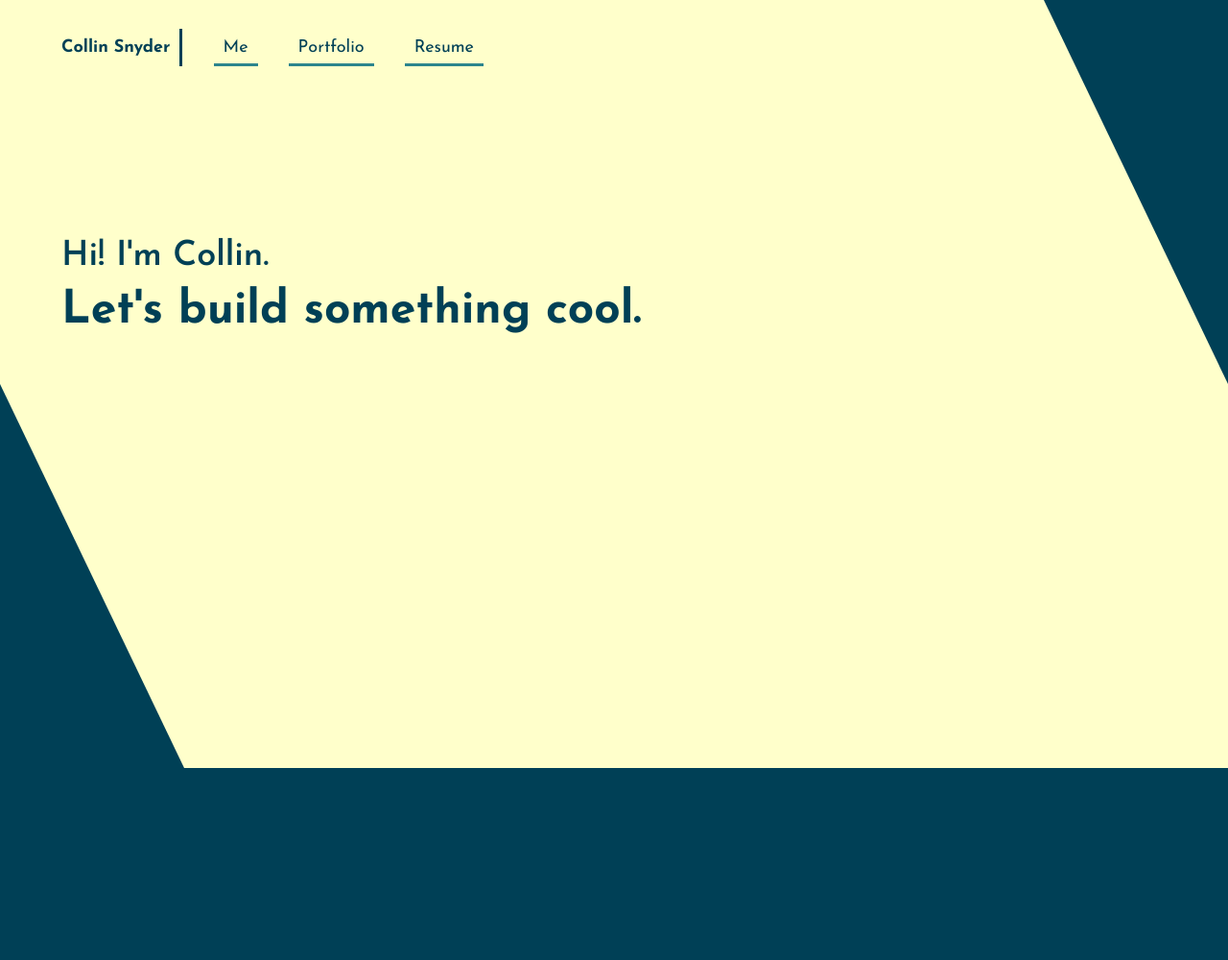
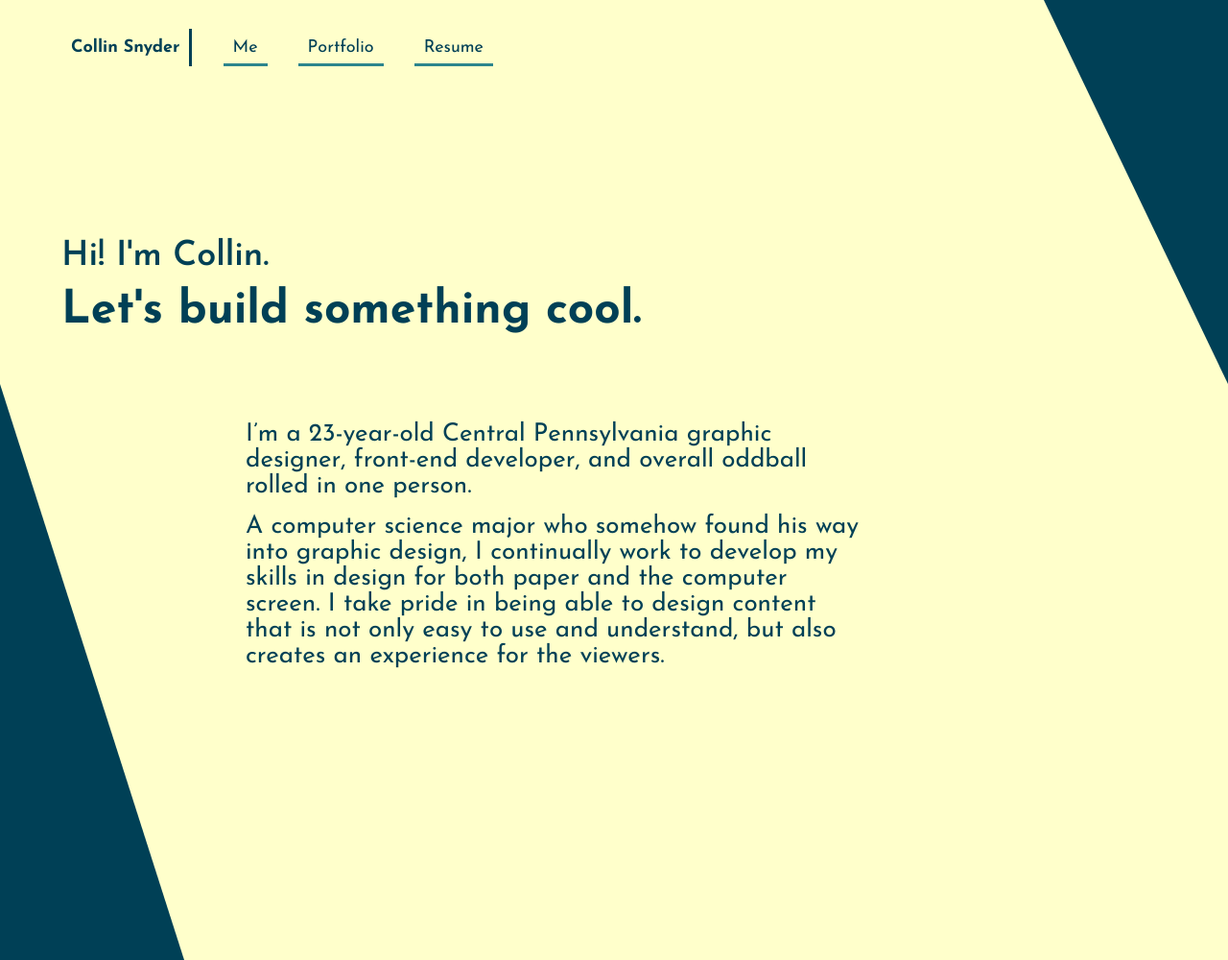
Before and after one commit to cds8410/portfolio, a plain HTML site: page index.html in a window 1280 px wide. Shown: the whole page at 96% size. Drawn offline with Linux system fonts and the light colour scheme.

Commit message:
Most of the header has been made. Mobile click menu not made yet. Shape works for mobile screens too. Framework no longer used at this point. Check this?

```diff
--- a/index.html
+++ b/index.html
@@ -11,6 +11,8 @@
     <title>Collin Snyder's Portfolio</title>
     <link rel="stylesheet" href="css/style.css">
     <link href="https://fonts.googleapis.com/css?family=Josefin+Sans:400,600,700" rel="stylesheet">
+    <link rel="stylesheet" href="https://use.fontawesome.com/releases/v5.1.0/css/all.css" integrity="sha384-lKuwvrZot6UHsBSfcMvOkWwlCMgc0TaWr+30HWe3a4ltaBwTZhyTEggF5tJv8tbt"
+        crossorigin="anonymous">
 </head>
 
 <body>
@@ -21,28 +23,34 @@
     <div class="container">
 
         <ul class="nav-list-container row">
-            <a link="index.html">
-                <li class="nav-list-item nav-list-title">
+            <a class="nav-list-item nav-list-title" link="index.html">
+                <li>
                     Collin Snyder
                 </li>
             </a>
-            <a link="index.html"></a>
-            <li class="nav-list-item nav-list-link">
-                <a link="index.html">Me</a>
+
+            <li class="nav-mobile nav-list-item nav-list-link">
+                <i class=" fas fa-bars"></i>
+            </li>
+
+            <a class="nav-list-item nav-list-link nav-desktop" link="index.html">
+                <li>
+                    Me
                 </li>
             </a>
-            <a link="index.html"></a>
-            <li class="nav-list-item nav-list-link">
-                <a link="index.html">Portfolio</a>
+            <a class="nav-list-item nav-list-link nav-desktop" link="index.html">
+                <li>
+                    Portfolio
                 </li>
             </a>
-            <a link="index.html"></a>
-            <li class="nav-list-item nav-list-link">
+            <a class="nav-list-item nav-list-link nav-desktop" link="index.html">
+                <li>
                     Resume
                 </li>
             </a>
         </ul>
 
+        <div class="row-flex">
             <div class="me-block1">
                 <div>
                     <h2 class="intro-header-pt1 is-semi-bold">Hi! I'm
@@ -50,19 +58,20 @@
                     <h1 class="intro-header-pt2 is-bold">Let's build something
                         <span class="switch">cool.</span>
                     </h1>
-
+                </div>
             </div>
         </div>
 
-    </div>
+        <div class="row-flex">
+            <div class="me-block2">
+                <p>I’m a 23-year-old Central Pennsylvania graphic designer, front-end developer, and overall oddball rolled
+                    in one person. </p>
 
-    <div class="row">
-        <div class="front-page">
-
+                <p>A computer science major who somehow found his way into graphic design, I continually work to develop my
+                    skills in design for both paper and the computer screen. I take pride in being able to design content
+                    that is not only easy to use and understand, but also creates an experience for the viewers.</p>
             </div>
         </div>
-
-
     </div>
 
 </body>
--- a/scss/base/_animations.scss
+++ b/scss/base/_animations.scss
@@ -10,12 +10,18 @@
 }
 
 @keyframes intro2{
-    from{
+    0%{
         transform: translateX(4rem);
         filter: opacity(0);
     }
-    to{
+    50%{
         transform: translateY(0rem);
         filter: opacity(1);
     }
+    55%{
+        box-shadow: inset 0 0 $color-d;
+    }
+    100%{
+        box-shadow: inset 0 -.5rem $color-md;
+    }
 }
--- a/scss/base/_elements.scss
+++ b/scss/base/_elements.scss
@@ -12,3 +12,7 @@ html{
 body{
     background-color: $color-d;
 }
+
+p{
+    margin-bottom: 1.5rem;
+}
--- a/scss/layout/_shape.scss
+++ b/scss/layout/_shape.scss
@@ -1,12 +1,23 @@
-.shape{
-    background-color: $color-l;
-    width: 100%;
-    padding-top: 1200px;
-    position: absolute;
-    clip-path: none;
-}
+// //small
+// .shape{
+//     background-color: $color-l;
+//     width: 100%;
+//     padding-top: 1200px;
+//     position: absolute;
+//     //clip-path: none;
+//     clip-path: polygon(
+//             0 0,
+//             0 60rem,
+//             10vw 100rem,
+//             100vw 100rem,
+//             100vw 60rem,
+//             100vw 100rem
+//             100vw 0
+//         );
+// }
 
-@media (min-width: 480px){
+//large
+// @media (min-width: 480px){
     .shape{
         background-color: $color-l;
         width: 100%;
@@ -15,10 +26,10 @@
         clip-path: polygon(
             0 0,
             0 40rem,
-            15vw 80rem,
-            100vw 80rem,
+            15vw 100rem,
+            100vw 100rem,
             100vw 40rem,
             85vw 0
         );
     }
-}
+// }
--- a/scss/module/_front-page.scss
+++ b/scss/module/_front-page.scss
@@ -1,13 +1,26 @@
+.flex-align-right{
+    justify-content: flex-end;
+}
+
+.row-flex{
+    display: flex;
+}
+
 .me-block1{
-    //display: flex;
     margin-top: 15rem;
-    min-height: 40vh;
+    min-height: 25vh;
     min-width: 2.5rem;
     display: flex;
-    //border: solid 3px $color-d;
 }
 
-
+.me-block2{
+    margin-top: 2rem;
+    margin-left: 15vw;
+    //border: solid .5rem $color-md;
+    font-size: $font-size-m;
+    width: 75%;
+    max-width: 65rem;
+}
 
 .intro-header-pt1{
     font-size: 3.6rem;
@@ -17,16 +30,14 @@
     animation-duration: 2s;
     animation-delay: .75s;
     animation-fill-mode: backwards;
-    //transform: translateY(-7rem);
-
 }
 
 .intro-header-pt2{
     margin-top: 1.5rem;
+    padding-bottom: 1.5rem;
     font-size: 4.8rem;
     animation-name: intro2;
-    animation-duration: 2s;
+    animation-duration: 4s;
     animation-delay: 3s;
-    animation-fill-mode: backwards;
-    //box-shadow: inset 0 0 $color-d;
+    animation-fill-mode: both;
 }
--- a/scss/module/_navigation.scss
+++ b/scss/module/_navigation.scss
@@ -1,10 +1,21 @@
 .nav-list-container{
     list-style: none;
     display: flex;
-    width: 45rem;
+    max-width: 45rem;
+    width: 85%;
     font-size: $font-size-s;
-    justify-content: space-between;
+    justify-content: flex-start;
+    align-items: center;
     color: $color-d;
+
+
+    // list-style: none;
+    // display: flex;
+    // width: 18rem;
+    // font-size: $font-size-s;
+    // justify-content: space-between;
+    // align-items: center;
+    // color: $color-d;
 }
 
 .nav-list-title{
@@ -15,11 +26,21 @@
 
 .nav-list-item{
     padding: 1rem;
-    text-align: center
+    text-align: center;
 }
 
 .nav-list-link{
     box-shadow: inset 0 -.3rem $color-md;
+}
+
+.nav-mobile{
+    display: flex;
+    align-items: center;
+    margin-left: 3rem;
+}
+
+.nav-desktop{
+    display: none;
 }
 
 .nav-list-link:hover{
@@ -27,3 +48,26 @@
     color: $color-l;
     box-shadow: inset 20rem -10rem $color-md;
 }
+
+.desktop-link{
+    display: none;
+}
+
+@media (min-width: 700px){
+    .nav-list-container{
+        list-style: none;
+        display: flex;
+        max-width: 45rem;
+        width: 85%;
+        font-size: $font-size-s;
+        justify-content: space-between;
+        align-items: center;
+        color: $color-d;
+    }
+    .nav-mobile{
+        display: none;
+    }
+    .nav-desktop{
+        display: list-item;
+    }
+}
--- a/scss/state/_navigation.scss
+++ b/scss/state/_navigation.scss
@@ -2,3 +2,7 @@
     background-color: $color-md;
     color: $color-l;
 }
+
+.is-hidden{
+    display: none;
+}
--- a/scss/style.scss
+++ b/scss/style.scss
@@ -4,7 +4,7 @@
 
 @import 'layout/container';
 @import 'layout/shape';
-@import 'layout/grid';
+//@import 'layout/grid';
 
 @import 'module/test';
 @import 'module/front-page';
```
Also changed, not shown: css/style.css, 1 other file. Lines whose indentation alone changed are shown as unchanged.
